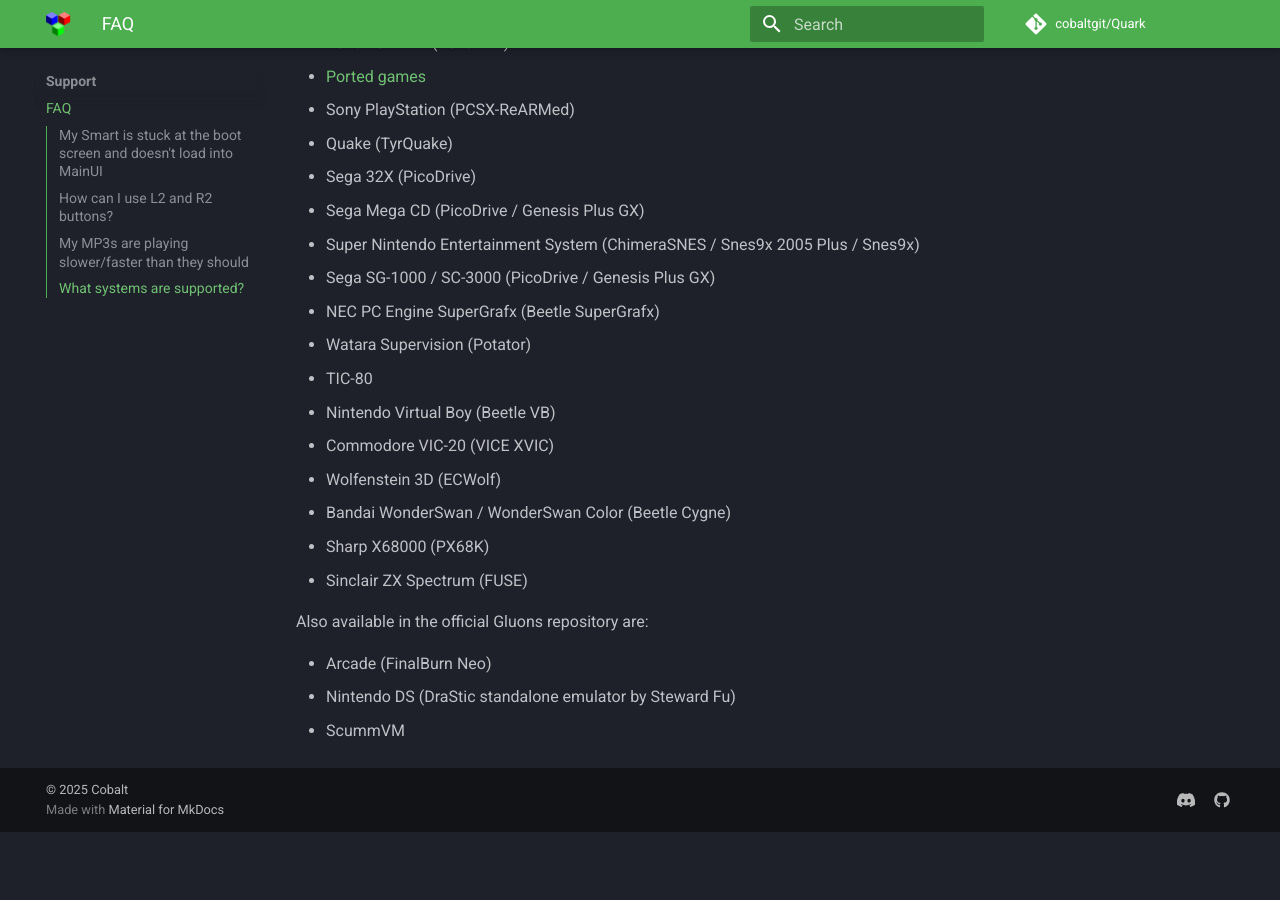
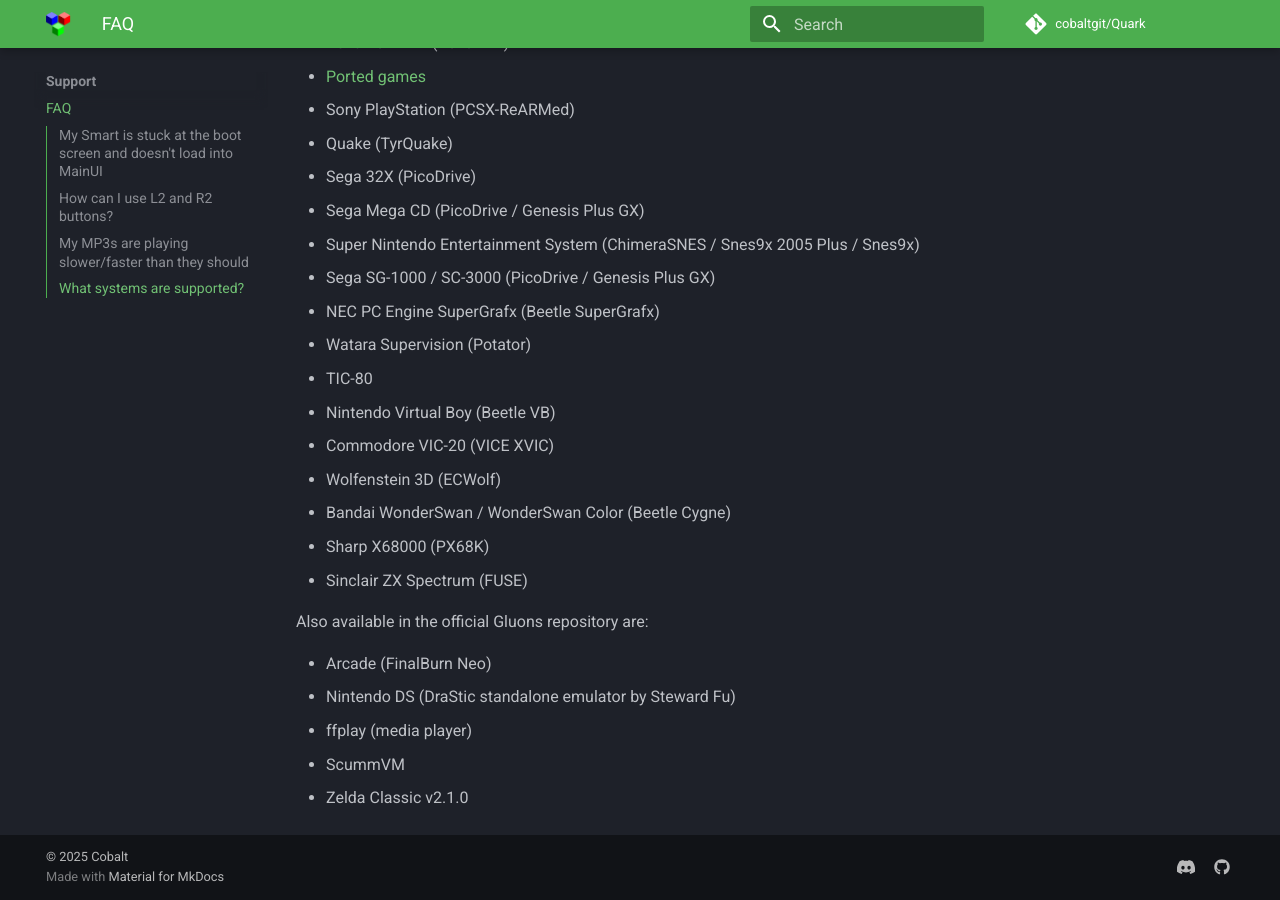
Before and after one commit to cobaltgit/Quark-Docs, an MkDocs documentation site: the page built from docs/support/faq.md, in a window 1280 px wide and 900 px high, scrolled down 2153 px. Built offline with MkDocs 1.6.1 and Material for MkDocs 9.7.7, drawn with Linux system fonts in a browser that asks for light colours; comment, search, counter and statistics services are not loaded; before the commit the page ends 2985 px from its top, so only the background shows below that.

Commit message:
faq: update gluon systems

```diff
--- a/docs/support/faq.md
+++ b/docs/support/faq.md
@@ -81,4 +81,6 @@ Also available in the official Gluons repository are:
 
 * Arcade (FinalBurn Neo)
 * Nintendo DS (DraStic standalone emulator by Steward Fu)
+* ffplay (media player)
 * ScummVM
+* Zelda Classic v2.1.0
```
